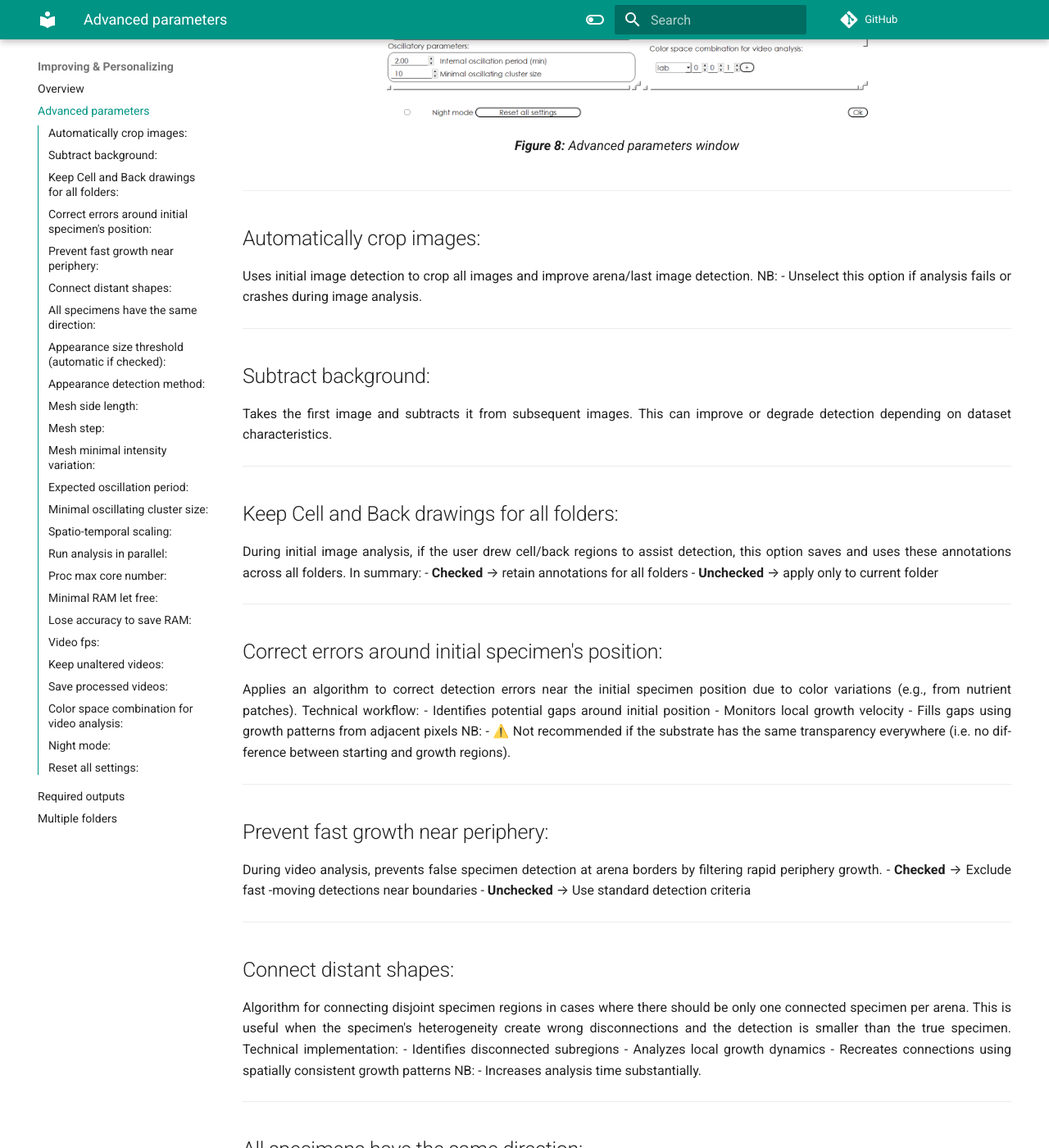
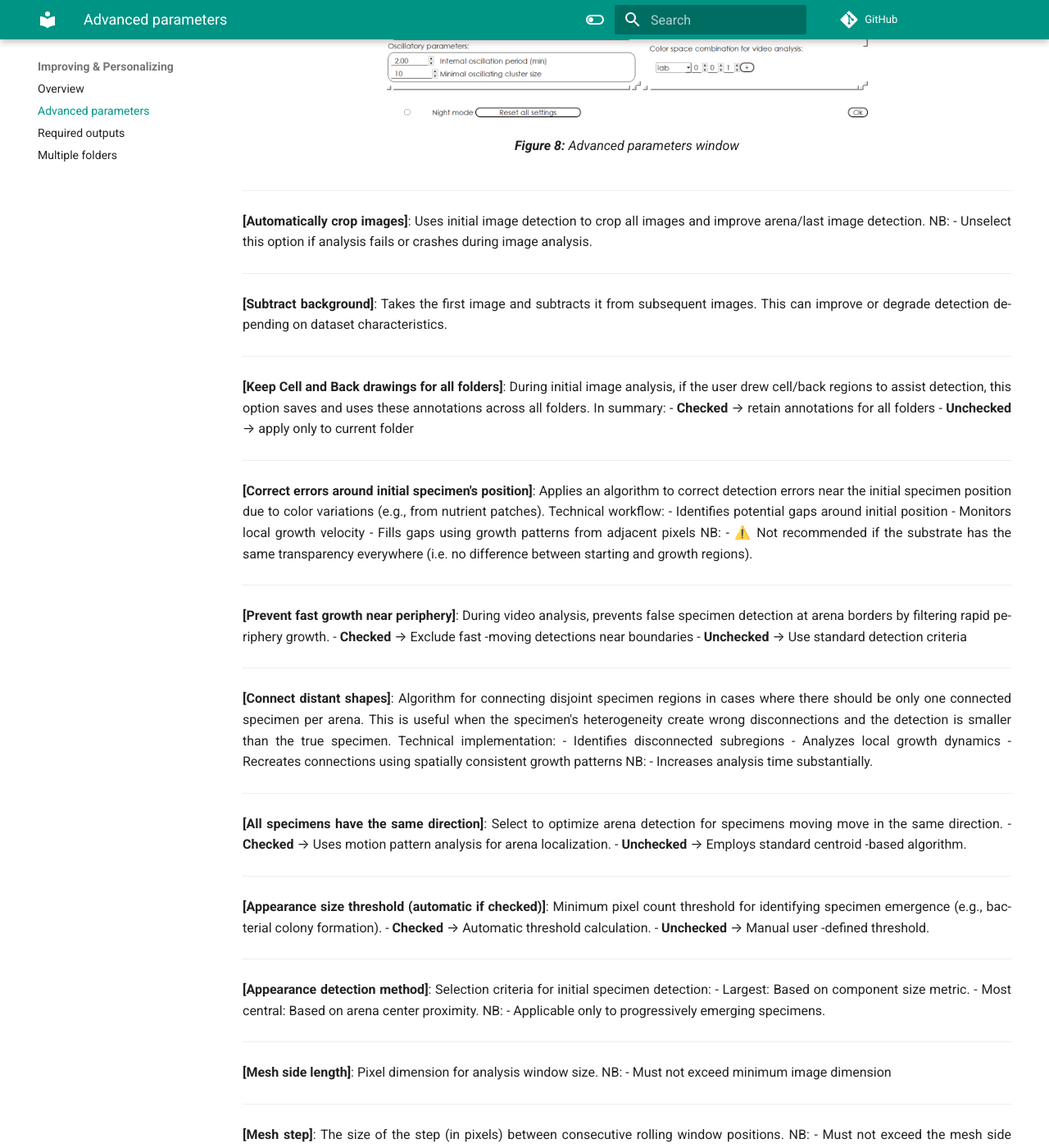
Before and after one commit to Aurele-B/Cellects, an MkDocs documentation site: the page built from doc/advanced/parameters.md, in a window 1280 px wide and 1400 px high, scrolled down 416 px. Shown: the whole window at 82% size. Built offline with MkDocs 1.6.1 and Material for MkDocs 9.7.7, drawn with Linux system fonts in a browser that asks for light colours; comment, search, counter and statistics services are not loaded; some of the changed text lies outside the part shown.

Commit message:
Format widget's name as **[Widget]** in doc (instead of ##)

```diff
--- a/doc/advanced/parameters.md
+++ b/doc/advanced/parameters.md
@@ -8,7 +8,7 @@
 ---
 
 <!-- START_Crop_images -->
-## Automatically crop images:
+**[Automatically crop images]**:
 Uses initial image detection to crop all images and improve arena/last image detection.
 NB:
 - Unselect this option if analysis fails or crashes during image analysis.
@@ -18,7 +18,7 @@ NB:
 ---
 
 <!-- START_Subtract_background -->
-## Subtract background:
+**[Subtract background]**:
 Takes the first image and subtracts it from subsequent images. This can improve or degrade detection
 depending on dataset characteristics.
 
@@ -27,7 +27,7 @@ depending on dataset characteristics.
 ---
 
 <!-- START_Keep_drawings -->
-## Keep Cell and Back drawings for all folders:
+**[Keep Cell and Back drawings for all folders]**:
 During initial image analysis, if the user drew cell/back regions to assist detection, this option
 saves and uses these annotations across all folders. In summary:
 - **Checked** → retain annotations for all folders
@@ -38,7 +38,7 @@ saves and uses these annotations across all folders. In summary:
 ---
 
 <!-- START_Correct_errors_around_initial -->
-## Correct errors around initial specimen's position:
+**[Correct errors around initial specimen's position]**:
 Applies an algorithm to correct detection errors near the initial specimen position due to color
 variations (e.g., from nutrient patches). Technical workflow:
 - Identifies potential gaps around initial position
@@ -53,7 +53,7 @@ between starting and growth regions).
 ---
 
 <!-- START_Prevent_fast_growth_near_periphery -->
-## Prevent fast growth near periphery:
+**[Prevent fast growth near periphery]**:
 During video analysis, prevents false specimen detection at arena borders by filtering rapid
 periphery growth.
 - **Checked** → Exclude fast
@@ -65,7 +65,7 @@ periphery growth.
 ---
 
 <!-- START_Connect_distant_shapes -->
-## Connect distant shapes:
+**[Connect distant shapes]**:
 Algorithm for connecting disjoint specimen regions in cases where there should be only one connected
 specimen per arena.  This is useful when the specimen's heterogeneity create wrong disconnections
 and the detection is smaller than the true specimen. Technical implementation:
@@ -80,7 +80,7 @@ NB:
 ---
 
 <!-- START_Specimens_have_same_direction -->
-## All specimens have the same direction:
+**[All specimens have the same direction]**:
 Select to optimize arena detection for specimens moving move in the same direction.
 - **Checked** → Uses motion pattern analysis for arena localization.
 - **Unchecked** → Employs standard centroid
@@ -91,7 +91,7 @@ Select to optimize arena detection for specimens moving move in the same directi
 ---
 
 <!-- START_Appearance_size_threshold -->
-## Appearance size threshold (automatic if checked):
+**[Appearance size threshold (automatic if checked)]**:
 Minimum pixel count threshold for identifying specimen emergence (e.g., bacterial colony formation).
 - **Checked** → Automatic threshold calculation.
 - **Unchecked** → Manual user
@@ -102,7 +102,7 @@ Minimum pixel count threshold for identifying specimen emergence (e.g., bacteria
 ---
 
 <!-- START_Appearance_detection_method -->
-## Appearance detection method:
+**[Appearance detection method]**:
 Selection criteria for initial specimen detection:
 - Largest: Based on component size metric.
 - Most central: Based on arena center proximity.
@@ -114,7 +114,7 @@ NB:
 ---
 
 <!-- START_Mesh_side_length -->
-## Mesh side length:
+**[Mesh side length]**:
 Pixel dimension for analysis window size.
 NB:
 - Must not exceed minimum image dimension
@@ -124,7 +124,7 @@ NB:
 ---
 
 <!-- START_Mesh_step_length -->
-## Mesh step:
+**[Mesh step]**:
 The size of the step (in pixels) between consecutive rolling window positions.
 NB:
 - Must not exceed the mesh side length to ensure full coverage of the image.
@@ -134,7 +134,7 @@ NB:
 ---
 
 <!-- START_Mesh_minimal_intensity_variation -->
-## Mesh minimal intensity variation:
+**[Mesh minimal intensity variation]**:
 The minimal variation in intensity to consider that a given window does contain the specimen(s).
 NB:
 - This threshold is an intensity value ranging from 0 to 255 (generally small).
@@ -145,7 +145,7 @@ NB:
 ---
 
 <!-- START_Expected_oscillation_period -->
-## Expected oscillation period:
+**[Expected oscillation period]**:
 The period (in minutes) of biological oscillations to detect within the specimen(s). Computation is
 based on luminosity variations.
 
@@ -154,7 +154,7 @@ based on luminosity variations.
 ---
 
 <!-- START_Minimal_oscillating_cluster_size -->
-## Minimal oscillating cluster size:
+**[Minimal oscillating cluster size]**:
 When looking for oscillatory patterns, Cellects detects connected components that are thickening or
 slimming synchronously in the specimen(s). This parameter thresholds the minimal size of these
 groups of connected pixels. This threshold is useful to filter out small noisy oscillations.
@@ -164,7 +164,7 @@ groups of connected pixels. This threshold is useful to filter out small noisy o
 ---
 
 <!-- START_Spatio_temporal_scaling -->
-## Spatio-temporal scaling:
+**[Spatio-temporal scaling]**:
 Defines the spatiotemporal scale of the dataset:
 - Time between images or frames (minutes).
 - An option to convert areas/distances from pixels to mm/mm².
@@ -174,7 +174,7 @@ Defines the spatiotemporal scale of the dataset:
 ---
 
 <!-- START_Parallel_analysis -->
-## Run analysis in parallel:
+**[Run analysis in parallel]**:
 Allow the use of more than one core of the computer processor.
 - **Checked** → Uses multiple CPU cores to analyze arenas in parallel (faster).
 - **Unchecked** → Single core analysis.
@@ -184,7 +184,7 @@ Allow the use of more than one core of the computer processor.
 ---
 
 <!-- START_Proc_max_core_nb -->
-## Proc max core number:
+**[Proc max core number]**:
 Maximum number of logical CPU cores to use during analysis. The default value is set to the total
 number of available CPU cores minus one.
 
@@ -193,7 +193,7 @@ number of available CPU cores minus one.
 ---
 
 <!-- START_Minimal_RAM_let_free -->
-## Minimal RAM let free:
+**[Minimal RAM let free]**:
 Amount of RAM that should be left available for other programs. Setting to `0` gives Cellects all
 memory, but increases crash risk if other apps are open.
 
@@ -202,7 +202,7 @@ memory, but increases crash risk if other apps are open.
 ---
 
 <!-- START_Lose_accuracy_to_save_RAM -->
-## Lose accuracy to save RAM:
+**[Lose accuracy to save RAM]**:
 For low memory systems:
 - Converts video from `np.float64` to `uint8`
 - Saves RAM at the cost of a slight precision loss
@@ -212,7 +212,7 @@ For low memory systems:
 ---
 
 <!-- START_Video_fps -->
-## Video fps:
+**[Video fps]**:
 Frames per second of validation videos.
 
 <!-- END_Video_fps -->
@@ -220,7 +220,7 @@ Frames per second of validation videos.
 ---
 
 <!-- START_Keep_unaltered_videos -->
-## Keep unaltered videos:
+**[Keep unaltered videos]**:
 Keeps unaltered `.npy` videos in hard drive.
 - **Checked** → Rerunning the same analysis will be faster.
 - **Unchecked** → These videos will be written and removed each run of the same analysis.
@@ -232,7 +232,7 @@ NB:
 ---
 
 <!-- START_Save_processed_videos -->
-## Save processed videos:
+**[Save processed videos]**:
 Saves lightweight processed validation videos (recommended over unaltered videos). These videos
 assess analysis accuracy and can be read in standard video players.
 
@@ -241,7 +241,7 @@ assess analysis accuracy and can be read in standard video players.
 ---
 
 <!-- START_Csc_for_video_analysis -->
-## Color space combination for video analysis:
+**[Color space combination for video analysis]**:
 Advanced option: Changes the way RGB processing directly in video tracking. Useful for testing new
 color spaces without (re)running image analysis.
 
@@ -250,7 +250,7 @@ color spaces without (re)running image analysis.
 ---
 
 <!-- START_Night_mode -->
-## Night mode:
+**[Night mode]**:
 Switches the application background between light and dark themes.
 
 <!-- END_Night_mode -->
@@ -258,7 +258,7 @@ Switches the application background between light and dark themes.
 ---
 
 <!-- START_Reset_all_settings -->
-## Reset all settings:
+**[Reset all settings]**:
 Useful when the software freezes with no apparent reason. To reset all settings, it removes the
 config file in the  current folder as well as the config file in the software folder. Then, it
 retrieves and saves the default parameters.
--- a/doc/update_docs.py
+++ b/doc/update_docs.py
@@ -81,7 +81,7 @@ def update_markdown(file_path, dynamic_content):
             raise RuntimeError(f"Markers not found in Markdown file: {start_marker} and {end_marker}")
         # value = wrap_tip(value, 100)
         # dynamic_lines.append(f"## {key.replace('_', ' ')}:\n{value}\n")
-        dynamic_lines.append(f"## {value["label"]}:\n{value["tips"]}\n")
+        dynamic_lines.append(f"**[{value["label"]}]**:\n{value["tips"]}\n")
         # Replace the marker block
         lines[start_idx + 1:end_idx] = dynamic_lines
 
```
Also changed, not shown: doc/advanced/multiple-folders.md (+1 -1 lines), doc/advanced/outputs.md (+4 -4 lines), doc/first-analysis/data-localisation.md (+10 -9 lines), doc/first-analysis/image-analysis.md (+21 -21 lines), doc/first-analysis/video-tracking.md (+12 -12 lines).
